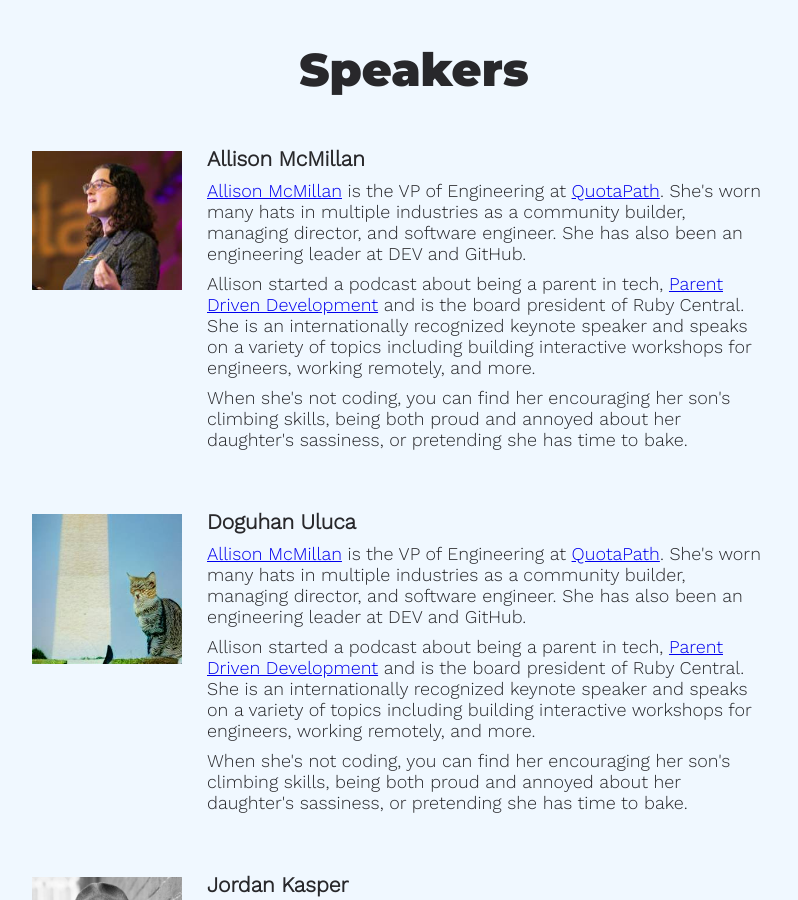
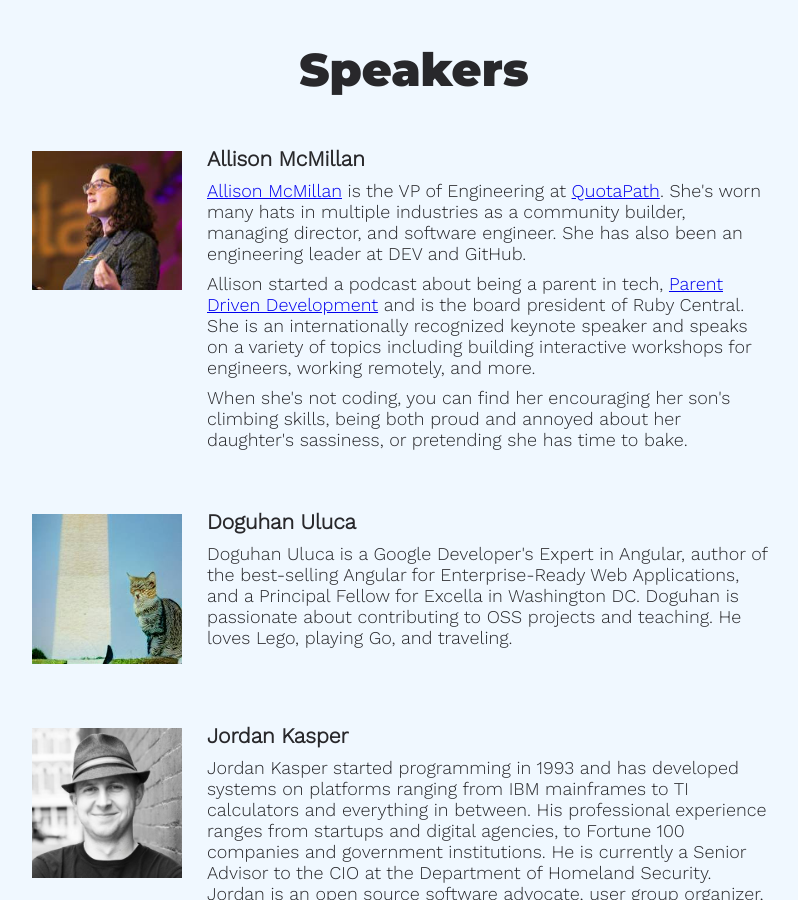
Before and after one commit to gothamgo/frontrunnersconf.github.io, a Jekyll site: the page built from test/testpage.html, in a window 1280 px wide and 900 px high. Shown: the whole window, without its empty margins (226-1024 px from the left). Built offline with Jekyll 4.4.1, drawn with Linux system fonts in a browser that asks for light colours.

Commit message:
Update doguhan_uluca.html

```diff
--- a/_includes/doguhan_uluca.html
+++ b/_includes/doguhan_uluca.html
@@ -8,21 +8,10 @@
     <h3 class="speaker-name">Doguhan Uluca</span></h3>
 
     <p class="speaker-bio">
-      <a href="https://daydreamsinruby.com" target="_blank">Allison McMillan</a>
-      is the VP of Engineering at
-      <a href="https://www.quotapath.com/" target="_blank">QuotaPath</a>.
-      She's worn many hats in multiple industries as a community builder, managing director, and software engineer.
-      She has also been an engineering leader at DEV and GitHub.
+      Doguhan Uluca is a Google Developer's Expert in Angular, author of the best-selling Angular for Enterprise-Ready Web Applications,
+      and a Principal Fellow for Excella in Washington DC.
+      Doguhan is passionate about contributing to OSS projects and teaching. He loves Lego, playing Go, and traveling.
     </p>
-    <p class="speaker-bio">
-      Allison started a podcast about being a parent in tech,
-      <a href="https://www.parentdrivendevelopment.com/" target="_blank">Parent Driven Development</a>
-      and is the board president of Ruby Central. She is an internationally recognized keynote speaker and speaks on a variety of topics including building interactive workshops for engineers, working remotely, and more.
-    </p>
-    <p class="speaker-bio">
-      When she's not coding, you can find her encouraging her son's climbing skills, being both proud and annoyed about her daughter's sassiness, or pretending she has time to bake.
-    </p>
-
   </div>
 
 </div>
```
